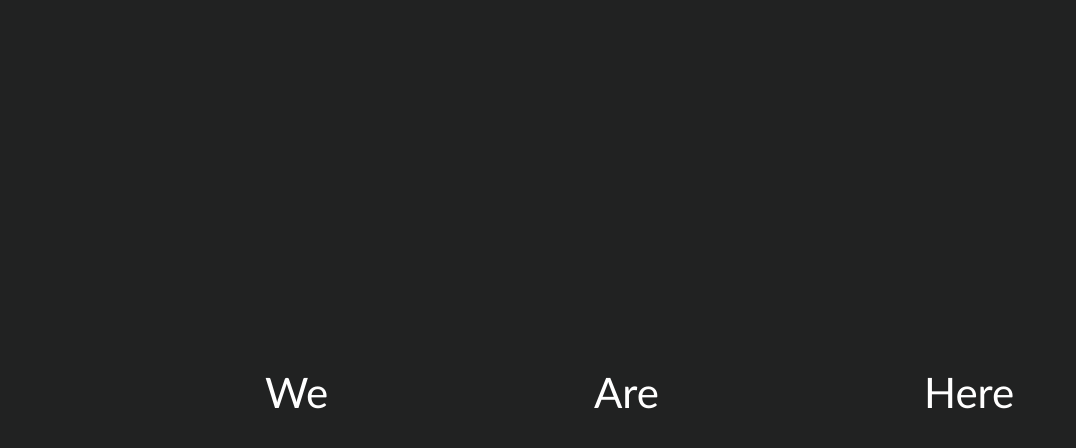
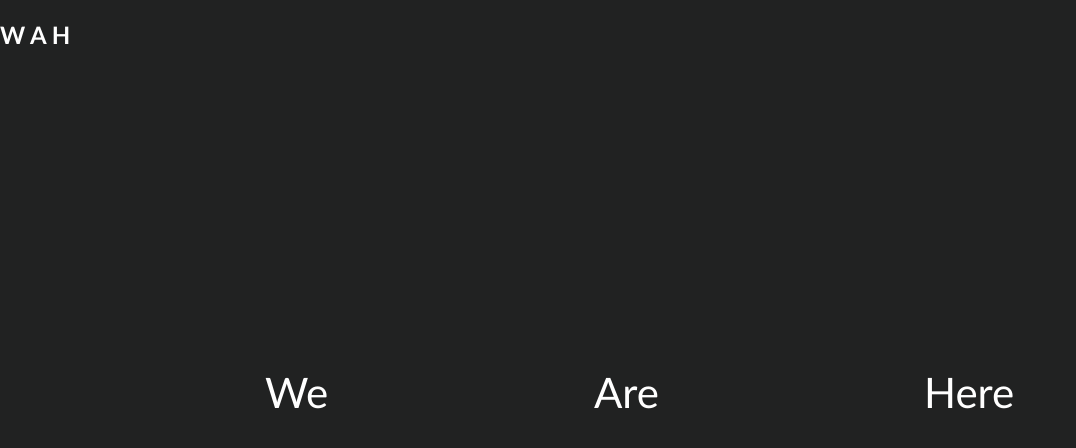
Before and after one commit to SeanGordaev/PractickFrontend-2026-web, a plain HTML site: page index.html in a window 1280 px wide. Shown: the whole page, without its empty margins (0-1076 px from the left). Drawn offline with Linux system fonts and the light colour scheme.

Commit message:
Update index.html

```diff
--- a/index.html
+++ b/index.html
@@ -8,6 +8,11 @@
     </head>
     <body>
         <header>
+            <div>
+                <h2>
+                    W  A  H
+                </h2>
+            </div>
         </header>
         <main>
 
```
